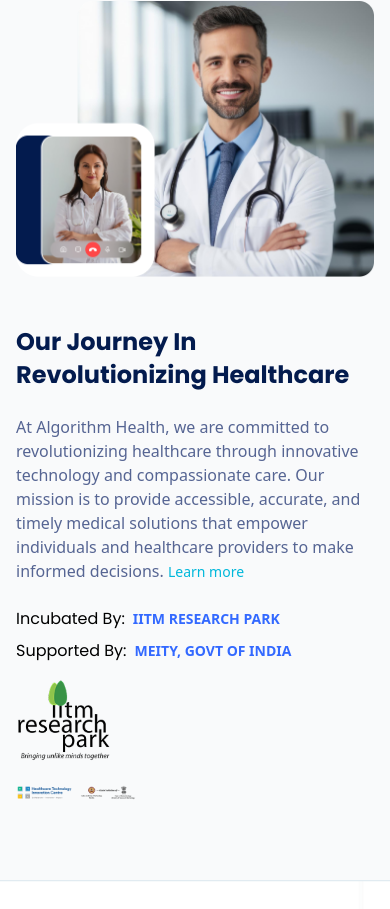
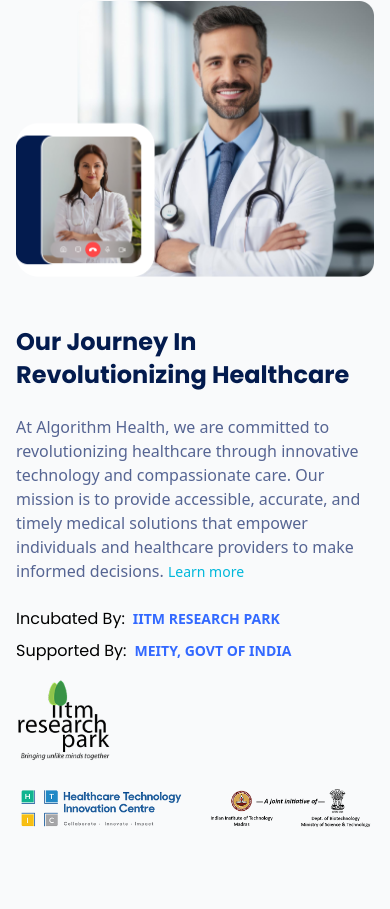
Before and after one commit to AlgorithmHealth/algo-website, a plain HTML site: page index.html in a window 390 px wide. Shown: the part 1019-1928 px from the top of the page. Drawn offline with nearby package versions, Linux system fonts and the light colour scheme.

Commit message:
fix: adjust logo image width for better responsiveness

```diff
--- a/index.html
+++ b/index.html
@@ -153,7 +153,7 @@
         <!-- Logo Section -->
         <div class="flex justify-start md:justify-start">
           <a href="https://www.hticiitm.org/" target="_blank" class="no-underline">
-            <img src="./assets/images/htic logo.png" alt="htic logo" class="w-30 md:w-50">
+            <img src="./assets/images/htic logo.png" alt="htic logo" class="w-100 md:w-auto">
           </a>
         </div>
       </div>
```
